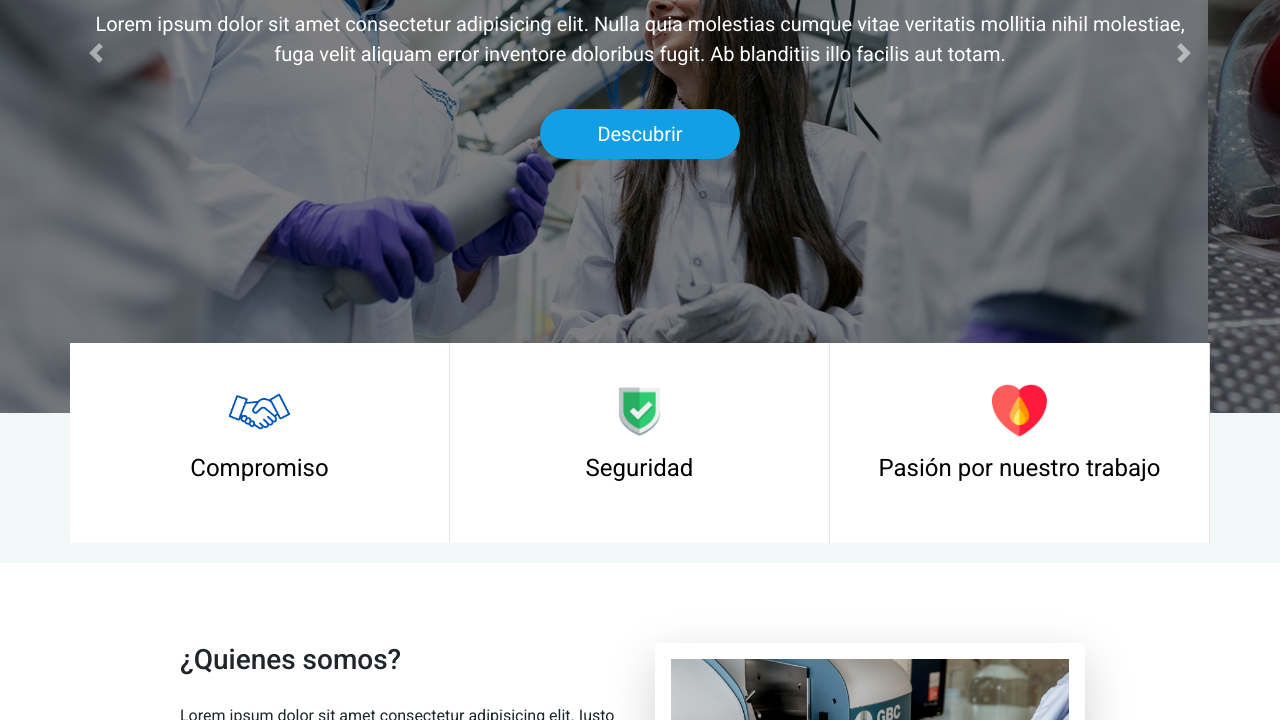
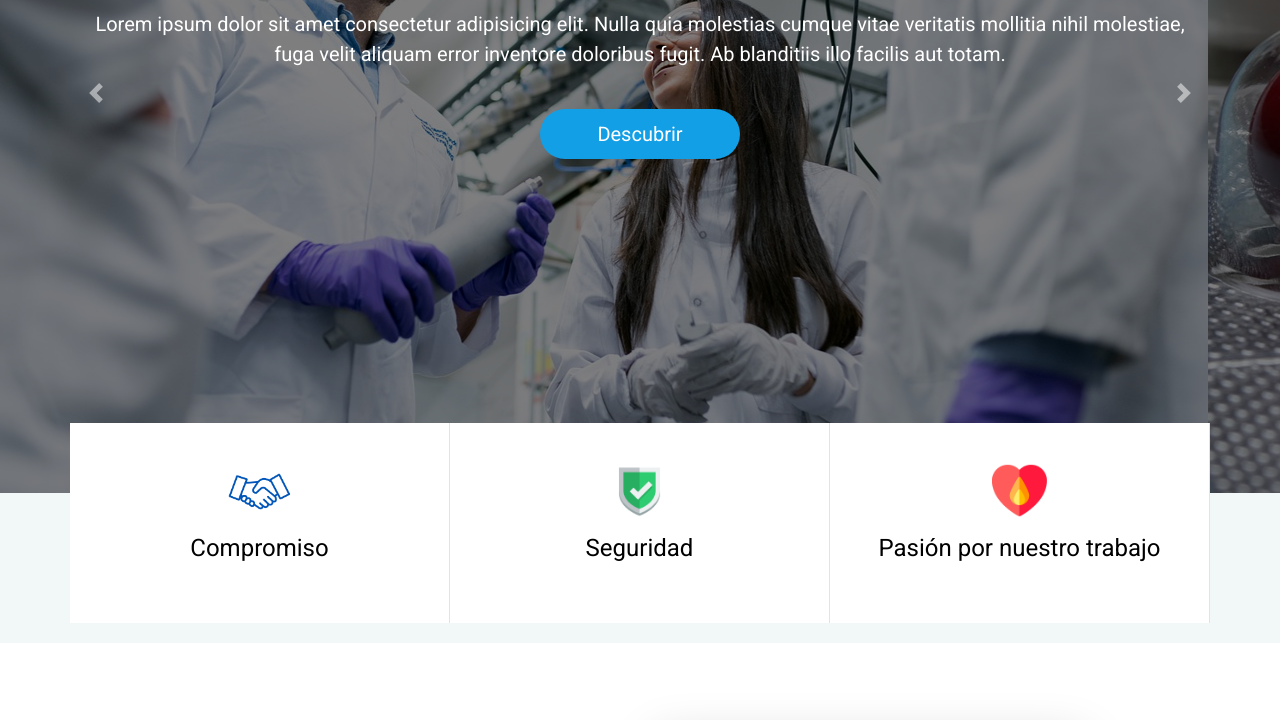
Before and after one commit to Urodela-Devs/istability, a plain HTML site: page index.html in a window 1280 px wide. Shown: the part 392-1112 px from the top of the page. Drawn offline with nearby package versions, Linux system fonts and the light colour scheme.

Commit message:
correcciones de diseño

```diff
--- a/assets/css/main.css
+++ b/assets/css/main.css
@@ -187,7 +187,7 @@ p,
 /* --------------------------------------------------------- */
 
 #main .carousel-inner img {
-  max-height: 100%;
+  height: 100vh;
   object-fit: cover;
 }
 
```
